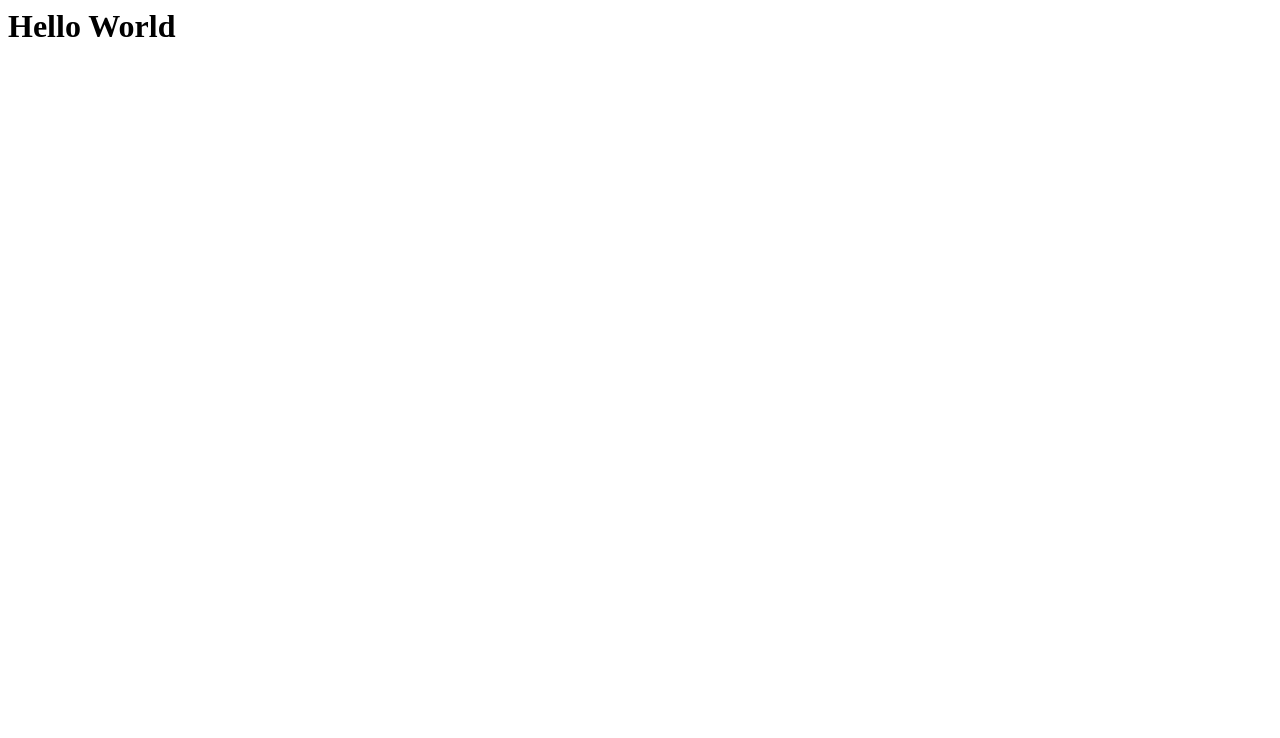
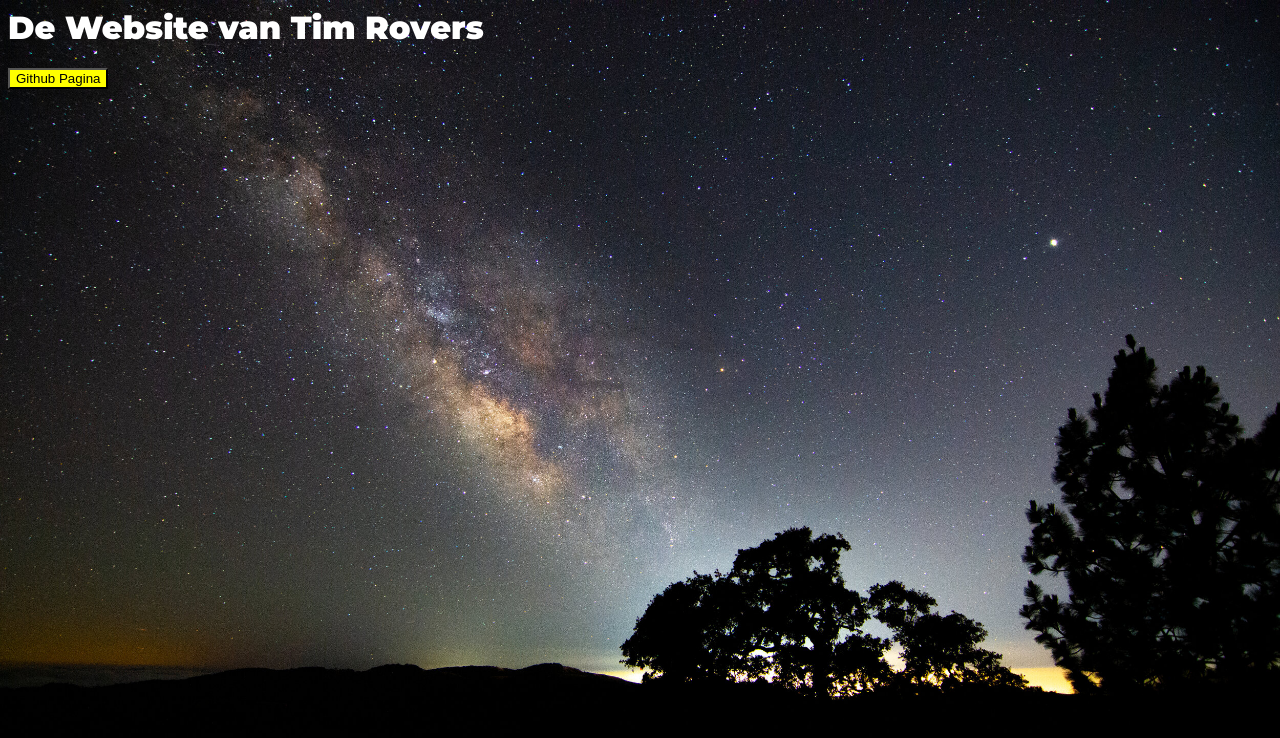
Before and after one commit to Tdgrovers/Tdgrovers.github.io, a plain HTML site: page index.html in a window 1280 px wide. Drawn offline with Linux system fonts and the light colour scheme.

Commit message:
Wa verandert

```diff
--- a/index.html
+++ b/index.html
@@ -1 +1,33 @@
-<h1>Hello World</h1>
+<html>
+<head>
+<style>
+  body {
+  background-image: url("5E31C98F-68AA-429D-A6E7-D909E1C056D1.jpeg");
+  background-repeat: no-repeat;
+  background-position: right top;
+  background-attachment: scroll;
+  background-size: cover;
+  color: white;
+}
+
+@font-face {
+  font-family: Montserrat-Black;
+  src: url(Montserrat-Black.ttf);
+}
+
+.h1 {
+    font-family: "Montserrat-Black"
+}
+
+.button {
+  background-color: #FFFF00;
+  text-decoration: none;
+  display: inline-block;
+}
+</style>
+</head>
+<body>
+<p><h1 class="h1">De Website van Tim Rovers</h1></p>
+<p><button class="button" onClick="parent.location='https://github.com/Tdgrovers'">Github Pagina</button></p>
+</body>
+</html>
```
Also changed, not shown: 5E31C98F-68AA-429D-A6E7-D909E1C056D1.jpeg (added), Montserrat-Black.ttf (added).
